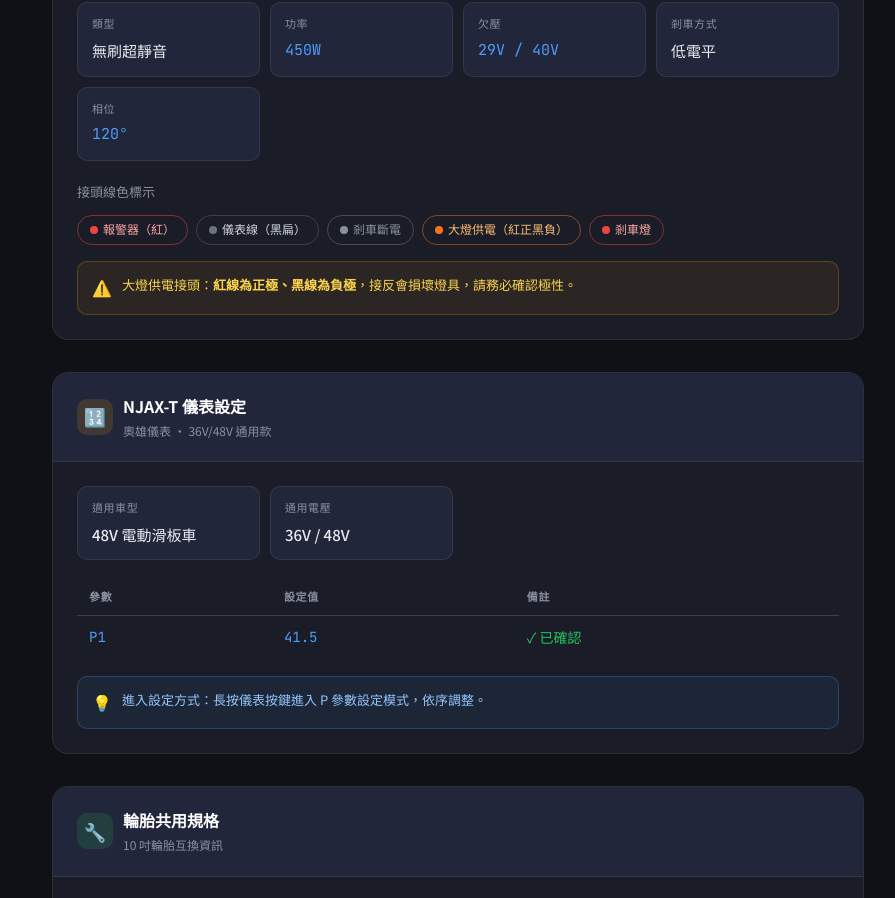
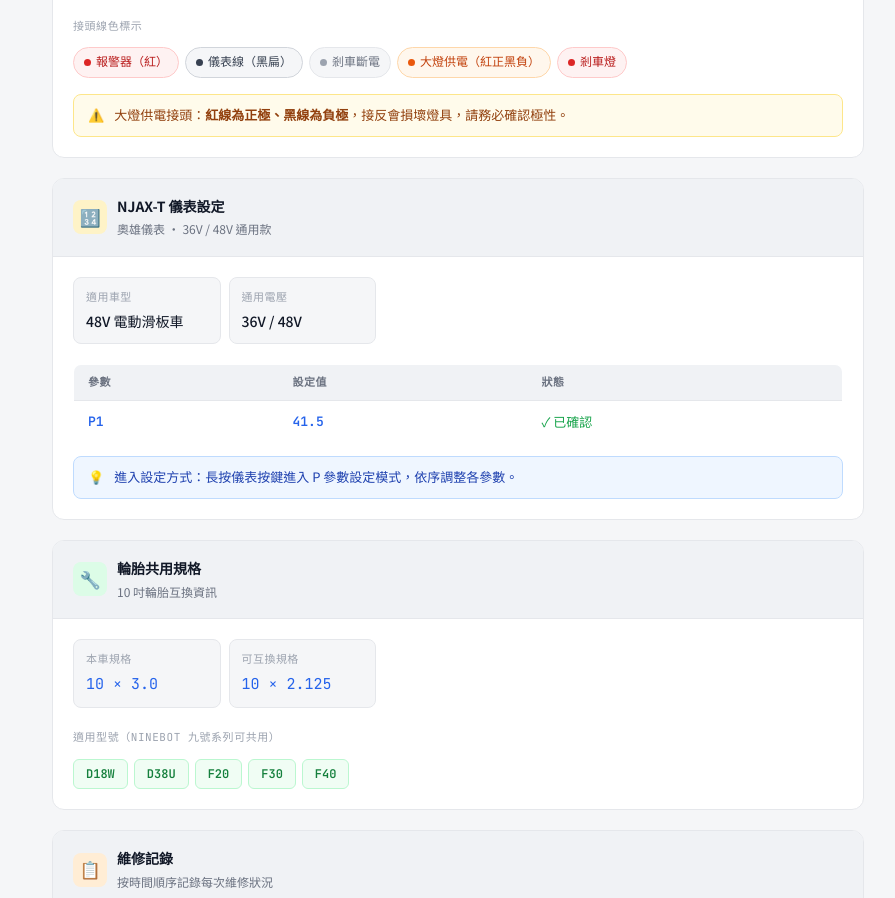
Before and after one commit to gervenbuy/repair-note, a plain HTML site: page index.html in a window 1280 px wide. Shown: the part 761-1659 px from the top of the page, without its empty margins (182-1077 px from the left). Drawn offline with Linux system fonts and the light colour scheme.

Commit message:
Add files via upload

```diff
--- a/index.html
+++ b/index.html
@@ -7,17 +7,21 @@
 <link href="https://fonts.googleapis.com/css2?family=Noto+Sans+TC:wght@400;500;700&family=JetBrains+Mono:wght@400;600&display=swap" rel="stylesheet">
 <style>
   :root {
-    --bg: #0f1117;
-    --bg2: #1a1d27;
-    --bg3: #22263a;
-    --accent: #4f9cf9;
-    --accent2: #f97316;
-    --green: #22c55e;
-    --red: #ef4444;
-    --amber: #f59e0b;
-    --border: rgba(255,255,255,0.08);
-    --text: #e8eaf0;
-    --muted: #8b90a0;
+    --bg: #f5f6f8;
+    --surface: #ffffff;
+    --surface2: #f0f2f5;
+    --accent: #2563eb;
+    --accent-light: #eff6ff;
+    --green: #16a34a;
+    --green-light: #f0fdf4;
+    --amber: #d97706;
+    --amber-light: #fffbeb;
+    --border: #e5e7eb;
+    --border2: #d1d5db;
+    --text: #111827;
+    --text2: #374151;
+    --muted: #6b7280;
+    --muted2: #9ca3af;
     --mono: 'JetBrains Mono', monospace;
     --sans: 'Noto Sans TC', sans-serif;
   }
@@ -32,193 +36,170 @@
     min-height: 100vh;
   }
 
-  /* header */
   header {
+    background: var(--surface);
     border-bottom: 1px solid var(--border);
-    padding: 2rem 1.5rem 1.5rem;
+    padding: 1.75rem 1.5rem 1.5rem;
+  }
+  .header-inner {
     max-width: 860px;
     margin: 0 auto;
     display: flex;
-    align-items: flex-end;
-    gap: 1.5rem;
+    align-items: center;
+    gap: 1.25rem;
     flex-wrap: wrap;
   }
-  .header-icon {
-    font-size: 3rem;
-    line-height: 1;
-    filter: drop-shadow(0 0 18px rgba(79,156,249,0.4));
-    animation: float 3s ease-in-out infinite;
+  .header-icon { font-size: 2.5rem; line-height: 1; }
+  .header-text h1 {
+    font-size: 1.5rem;
+    font-weight: 700;
+    color: var(--text);
+    letter-spacing: -0.02em;
   }
-  @keyframes float {
-    0%,100% { transform: translateY(0); }
-    50% { transform: translateY(-6px); }
-  }
-  .header-text h1 {
-    font-size: 1.75rem;
-    font-weight: 700;
-    letter-spacing: -0.02em;
-    color: #fff;
-  }
-  .header-text p {
-    font-size: 0.875rem;
-    color: var(--muted);
-    margin-top: 4px;
-  }
+  .header-text p { font-size: 13px; color: var(--muted); margin-top: 3px; }
   .badge {
     display: inline-block;
     font-size: 11px;
     font-family: var(--mono);
-    padding: 2px 10px;
+    padding: 2px 8px;
     border-radius: 20px;
-    border: 1px solid;
+    border: 1px solid #bfdbfe;
+    color: var(--accent);
+    background: var(--accent-light);
     margin-left: 8px;
     vertical-align: middle;
   }
-  .badge-blue { border-color: var(--accent); color: var(--accent); }
-  .badge-green { border-color: var(--green); color: var(--green); }
-  .badge-amber { border-color: var(--amber); color: var(--amber); }
 
-  /* nav */
   nav {
+    background: var(--surface);
+    border-bottom: 1px solid var(--border);
+  }
+  .nav-inner {
     max-width: 860px;
     margin: 0 auto;
-    padding: 1rem 1.5rem;
+    padding: 0 1.5rem;
     display: flex;
-    gap: 8px;
-    flex-wrap: wrap;
-    border-bottom: 1px solid var(--border);
+    gap: 0;
+    overflow-x: auto;
   }
   nav a {
     font-size: 13px;
     color: var(--muted);
     text-decoration: none;
-    padding: 4px 14px;
-    border-radius: 20px;
-    border: 1px solid var(--border);
-    transition: all 0.2s;
+    padding: 10px 16px;
+    border-bottom: 2px solid transparent;
+    transition: all 0.15s;
+    white-space: nowrap;
   }
-  nav a:hover { color: var(--accent); border-color: var(--accent); }
+  nav a:hover { color: var(--accent); border-bottom-color: var(--accent); }
 
-  /* main */
   main {
     max-width: 860px;
     margin: 0 auto;
-    padding: 2rem 1.5rem 4rem;
+    padding: 1.75rem 1.5rem 4rem;
     display: flex;
     flex-direction: column;
-    gap: 2rem;
+    gap: 1.25rem;
   }
 
-  /* section card */
   .section-card {
-    background: var(--bg2);
+    background: var(--surface);
     border: 1px solid var(--border);
-    border-radius: 16px;
+    border-radius: 12px;
     overflow: hidden;
-    animation: fadein 0.5s ease both;
+    animation: fadein 0.4s ease both;
   }
   @keyframes fadein {
-    from { opacity: 0; transform: translateY(12px); }
+    from { opacity: 0; transform: translateY(8px); }
     to   { opacity: 1; transform: translateY(0); }
   }
-  .section-card:nth-child(2) { animation-delay: 0.1s; }
-  .section-card:nth-child(3) { animation-delay: 0.2s; }
-  .section-card:nth-child(4) { animation-delay: 0.3s; }
+  .section-card:nth-child(2) { animation-delay: 0.07s; }
+  .section-card:nth-child(3) { animation-delay: 0.14s; }
+  .section-card:nth-child(4) { animation-delay: 0.21s; }
 
   .section-header {
-    padding: 1.25rem 1.5rem;
+    padding: 1rem 1.25rem;
     border-bottom: 1px solid var(--border);
     display: flex;
     align-items: center;
     gap: 10px;
-    background: var(--bg3);
+    background: var(--surface2);
   }
   .section-icon {
-    width: 36px; height: 36px;
-    border-radius: 10px;
+    width: 34px; height: 34px;
+    border-radius: 8px;
     display: flex; align-items: center; justify-content: center;
-    font-size: 18px;
+    font-size: 17px;
     flex-shrink: 0;
   }
-  .icon-blue { background: rgba(79,156,249,0.15); }
-  .icon-orange { background: rgba(249,115,22,0.15); }
-  .icon-green { background: rgba(34,197,94,0.15); }
-  .icon-amber { background: rgba(245,158,11,0.15); }
+  .icon-blue   { background: #dbeafe; }
+  .icon-green  { background: #dcfce7; }
+  .icon-amber  { background: #fef3c7; }
+  .icon-orange { background: #ffedd5; }
 
-  .section-header h2 {
-    font-size: 1rem;
-    font-weight: 700;
-    color: #fff;
-  }
-  .section-header p {
-    font-size: 12px;
-    color: var(--muted);
-    margin-top: 1px;
-  }
-  .section-body { padding: 1.5rem; }
+  .section-header h2 { font-size: 14px; font-weight: 700; color: var(--text); }
+  .section-header p  { font-size: 12px; color: var(--muted); margin-top: 1px; }
+  .section-body { padding: 1.25rem; }
 
-  /* spec grid */
   .spec-grid {
     display: grid;
-    grid-template-columns: repeat(auto-fill, minmax(160px, 1fr));
-    gap: 10px;
+    grid-template-columns: repeat(auto-fill, minmax(140px, 1fr));
+    gap: 8px;
     margin-bottom: 1.25rem;
   }
   .spec-item {
-    background: var(--bg3);
+    background: var(--bg);
     border: 1px solid var(--border);
-    border-radius: 10px;
-    padding: 12px 14px;
+    border-radius: 8px;
+    padding: 10px 12px;
   }
   .spec-label {
     font-size: 11px;
-    color: var(--muted);
+    color: var(--muted2);
     font-family: var(--mono);
-    margin-bottom: 4px;
+    margin-bottom: 3px;
     text-transform: uppercase;
-    letter-spacing: 0.05em;
+    letter-spacing: 0.04em;
   }
-  .spec-val {
-    font-size: 15px;
-    font-weight: 500;
-    color: var(--text);
-  }
-  .spec-val.accent { color: var(--accent); font-family: var(--mono); }
-  .spec-val.big { font-size: 22px; font-family: var(--mono); color: var(--accent); }
+  .spec-val { font-size: 14px; font-weight: 500; color: var(--text); }
+  .spec-val.accent { color: var(--accent); font-family: var(--mono); font-size: 15px; }
 
-  /* controller image */
   .img-wrap {
-    border-radius: 10px;
+    border-radius: 8px;
     overflow: hidden;
     border: 1px solid var(--border);
     margin-bottom: 1.25rem;
-    background: var(--bg3);
+    background: var(--bg);
   }
   .img-wrap img {
     width: 100%;
-    max-height: 360px;
+    max-height: 340px;
     object-fit: contain;
     display: block;
     padding: 1rem;
   }
   .img-caption {
-    padding: 8px 14px;
+    padding: 7px 12px;
     font-size: 12px;
     color: var(--muted);
     border-top: 1px solid var(--border);
     font-family: var(--mono);
+    background: var(--surface2);
   }
 
-  /* wire tags */
-  .wire-row {
-    display: flex;
-    flex-wrap: wrap;
-    gap: 8px;
-    margin-top: 0.75rem;
+  .divider-label {
+    font-size: 11px;
+    color: var(--muted2);
+    font-family: var(--mono);
+    text-transform: uppercase;
+    letter-spacing: 0.05em;
+    margin-bottom: 8px;
   }
+
+  .wire-row { display: flex; flex-wrap: wrap; gap: 6px; margin-top: 0.75rem; }
   .wire-tag {
     font-size: 12px;
-    padding: 4px 12px;
+    padding: 4px 10px;
     border-radius: 20px;
     border: 1px solid;
     font-family: var(--mono);
@@ -226,90 +207,81 @@
     align-items: center;
     gap: 5px;
   }
-  .wire-dot {
-    width: 8px; height: 8px;
-    border-radius: 50%;
-    flex-shrink: 0;
-  }
-  .wt-red { border-color: rgba(239,68,68,0.5); color: #fca5a5; }
-  .wt-red .wire-dot { background: #ef4444; }
-  .wt-gray { border-color: rgba(139,144,160,0.4); color: var(--muted); }
-  .wt-gray .wire-dot { background: #8b90a0; }
-  .wt-orange { border-color: rgba(249,115,22,0.5); color: #fdba74; }
-  .wt-orange .wire-dot { background: #f97316; }
-  .wt-black { border-color: rgba(255,255,255,0.15); color: #d1d5db; }
-  .wt-black .wire-dot { background: #6b7280; }
+  .wire-dot { width: 7px; height: 7px; border-radius: 50%; flex-shrink: 0; }
+  .wt-red    { border-color: #fecaca; color: #b91c1c; background: #fef2f2; }
+  .wt-red .wire-dot { background: #dc2626; }
+  .wt-gray   { border-color: var(--border); color: var(--muted); background: var(--bg); }
+  .wt-gray .wire-dot { background: #9ca3af; }
+  .wt-orange { border-color: #fed7aa; color: #c2410c; background: #fff7ed; }
+  .wt-orange .wire-dot { background: #ea580c; }
+  .wt-black  { border-color: var(--border2); color: var(--text2); background: var(--bg); }
+  .wt-black .wire-dot { background: #374151; }
 
-  /* warning block */
-  .warn-block {
+  .alert {
     display: flex;
     gap: 10px;
-    background: rgba(245,158,11,0.08);
-    border: 1px solid rgba(245,158,11,0.25);
-    border-radius: 10px;
-    padding: 12px 14px;
+    border-radius: 8px;
+    padding: 10px 14px;
     margin-top: 1rem;
     font-size: 13px;
-    color: #fcd34d;
     align-items: flex-start;
+    line-height: 1.6;
   }
-  .warn-block .wi { flex-shrink: 0; font-size: 16px; }
+  .alert-amber { background: var(--amber-light); border: 1px solid #fde68a; color: #92400e; }
+  .alert-blue  { background: var(--accent-light); border: 1px solid #bfdbfe; color: #1e40af; }
 
-  /* table */
   .nb-table {
     width: 100%;
     border-collapse: collapse;
-    font-size: 14px;
-    margin-top: 0.5rem;
+    font-size: 13px;
+    margin-top: 0.75rem;
+    border: 1px solid var(--border);
+    border-radius: 8px;
+    overflow: hidden;
   }
   .nb-table th {
     text-align: left;
-    padding: 8px 12px;
+    padding: 8px 14px;
     font-size: 11px;
     font-family: var(--mono);
     color: var(--muted);
     text-transform: uppercase;
-    letter-spacing: 0.06em;
+    letter-spacing: 0.05em;
+    background: var(--surface2);
     border-bottom: 1px solid var(--border);
   }
   .nb-table td {
-    padding: 10px 12px;
+    padding: 10px 14px;
     border-bottom: 1px solid var(--border);
-    color: var(--text);
+    color: var(--text2);
   }
   .nb-table tr:last-child td { border-bottom: none; }
-  .nb-table tr:hover td { background: var(--bg3); }
-  .nb-table .mono { font-family: var(--mono); color: var(--accent); }
-  .nb-table .check { color: var(--green); }
+  .nb-table tr:hover td { background: var(--bg); }
+  .nb-table .mono  { font-family: var(--mono); color: var(--accent); font-weight: 600; }
+  .nb-table .check { color: var(--green); font-weight: 500; }
 
-  /* compat tags */
-  .compat-row {
-    display: flex;
-    flex-wrap: wrap;
-    gap: 8px;
-    margin-top: 0.75rem;
-  }
+  .compat-row { display: flex; flex-wrap: wrap; gap: 6px; margin-top: 0.75rem; }
   .compat-tag {
-    font-size: 13px;
+    font-size: 12px;
     font-family: var(--mono);
-    padding: 5px 14px;
-    border-radius: 8px;
-    background: rgba(34,197,94,0.1);
-    border: 1px solid rgba(34,197,94,0.3);
-    color: #86efac;
+    font-weight: 600;
+    padding: 4px 12px;
+    border-radius: 6px;
+    background: var(--green-light);
+    border: 1px solid #bbf7d0;
+    color: #15803d;
   }
 
-  /* repair log */
   .log-entry {
     border: 1px solid var(--border);
-    border-radius: 12px;
+    border-radius: 10px;
     overflow: hidden;
-    margin-bottom: 12px;
+    margin-bottom: 10px;
   }
   .log-entry:last-child { margin-bottom: 0; }
   .log-date {
-    padding: 10px 14px;
-    background: var(--bg3);
+    padding: 9px 14px;
+    background: var(--surface2);
     font-size: 12px;
     font-family: var(--mono);
     color: var(--accent);
@@ -318,68 +290,72 @@
     align-items: center;
     gap: 8px;
   }
-  .log-body { padding: 14px; font-size: 14px; color: var(--muted); }
-  .log-body p { margin-bottom: 6px; }
+  .log-title { color: var(--text); font-weight: 600; }
+  .log-body { padding: 12px 14px; font-size: 13px; color: var(--text2); }
+  .log-body p { margin-bottom: 5px; }
   .log-body p:last-child { margin-bottom: 0; }
-  .log-label { color: var(--text); font-weight: 500; margin-right: 6px; }
+  .log-label { color: var(--text); font-weight: 500; margin-right: 5px; }
 
   .empty-log {
     text-align: center;
-    padding: 2.5rem;
-    color: var(--muted);
-    font-size: 14px;
-    border: 1px dashed var(--border);
-    border-radius: 12px;
+    padding: 2.5rem 1rem;
+    color: var(--muted2);
+    font-size: 13px;
+    border: 1.5px dashed var(--border2);
+    border-radius: 10px;
   }
   .empty-log .big { font-size: 2rem; margin-bottom: 8px; }
 
-  /* footer */
   footer {
+    background: var(--surface);
+    border-top: 1px solid var(--border);
+    padding: 1.25rem 1.5rem;
+  }
+  .footer-inner {
     max-width: 860px;
     margin: 0 auto;
-    padding: 1.5rem;
-    border-top: 1px solid var(--border);
     font-size: 12px;
     color: var(--muted);
     display: flex;
     justify-content: space-between;
     flex-wrap: wrap;
-    gap: 8px;
+    gap: 6px;
   }
   footer a { color: var(--accent); text-decoration: none; }
   footer a:hover { text-decoration: underline; }
 
   @media (max-width: 600px) {
-    header { padding: 1.25rem 1rem 1rem; }
-    nav { padding: 0.75rem 1rem; }
-    main { padding: 1.25rem 1rem 3rem; }
+    main { padding: 1rem 1rem 3rem; }
     .spec-grid { grid-template-columns: 1fr 1fr; }
-    .header-text h1 { font-size: 1.4rem; }
+    nav a { padding: 10px 10px; font-size: 12px; }
   }
 </style>
 </head>
 <body>
 
 <header>
+  <div class="header-inner">
     <div class="header-icon">🛴</div>
     <div class="header-text">
       <h1>電動滑板車維修筆記
-      <span class="badge badge-blue">Public</span>
+        <span class="badge">gervenbuy</span>
       </h1>
       <p>記錄維修過程、零件規格與設定參數，方便日後查閱與更新。</p>
+    </div>
   </div>
 </header>
 
 <nav>
-  <a href="#controller">控制器</a>
-  <a href="#display">儀表設定</a>
-  <a href="#tire">輪胎規格</a>
-  <a href="#log">維修記錄</a>
+  <div class="nav-inner">
+    <a href="#controller">⚡ 控制器</a>
+    <a href="#display">🔢 儀表設定</a>
+    <a href="#tire">🔧 輪胎規格</a>
+    <a href="#log">📋 維修記錄</a>
+  </div>
 </nav>
 
 <main>
 
-  <!-- 控制器 -->
   <div class="section-card" id="controller">
     <div class="section-header">
       <div class="section-icon icon-blue">⚡</div>
@@ -392,11 +368,7 @@
       <div class="img-wrap">
         <img src="https://raw.githubusercontent.com/gervenbuy/repair-note/main/controller.jpg"
              alt="控制器線路接頭標示"
-             onerror="this.style.display='none';this.nextElementSibling.style.display='flex'">
-        <div style="display:none; align-items:center; justify-content:center; height:180px; color:var(--muted); font-size:14px; flex-direction:column; gap:8px;">
-          <span style="font-size:2rem;">📷</span>
-          <span>controller.jpg</span>
-        </div>
+             onerror="this.style.display='none'">
         <div class="img-caption">▲ 圖1：各接頭位置與線色標示</div>
       </div>
 
@@ -423,7 +395,7 @@
         </div>
       </div>
 
-      <div style="font-size:13px; color:var(--muted); margin-bottom:6px;">接頭線色標示</div>
+      <div class="divider-label">接頭線色標示</div>
       <div class="wire-row">
         <span class="wire-tag wt-red"><span class="wire-dot"></span>報警器（紅）</span>
         <span class="wire-tag wt-black"><span class="wire-dot"></span>儀表線（黑扁）</span>
@@ -432,20 +404,19 @@
         <span class="wire-tag wt-red"><span class="wire-dot"></span>剎車燈</span>
       </div>
 
-      <div class="warn-block">
-        <span class="wi">⚠️</span>
+      <div class="alert alert-amber">
+        <span>⚠️</span>
         <span>大燈供電接頭：<strong>紅線為正極、黑線為負極</strong>，接反會損壞燈具，請務必確認極性。</span>
       </div>
     </div>
   </div>
 
-  <!-- 儀表 -->
   <div class="section-card" id="display">
     <div class="section-header">
       <div class="section-icon icon-amber">🔢</div>
       <div>
         <h2>NJAX-T 儀表設定</h2>
-        <p>奧雄儀表 · 36V/48V 通用款</p>
+        <p>奧雄儀表 · 36V / 48V 通用款</p>
       </div>
     </div>
     <div class="section-body">
@@ -459,26 +430,27 @@
           <div class="spec-val">36V / 48V</div>
         </div>
       </div>
+
       <table class="nb-table">
         <thead>
-          <tr><th>參數</th><th>設定值</th><th>備註</th></tr>
+          <tr><th>參數</th><th>設定值</th><th>狀態</th></tr>
         </thead>
         <tbody>
           <tr>
             <td class="mono">P1</td>
             <td class="mono">41.5</td>
-            <td style="color:var(--green);">✓ 已確認</td>
+            <td class="check">✓ 已確認</td>
           </tr>
         </tbody>
       </table>
-      <div class="warn-block" style="background:rgba(79,156,249,0.08); border-color:rgba(79,156,249,0.25); color:#93c5fd;">
-        <span class="wi">💡</span>
-        <span>進入設定方式：長按儀表按鍵進入 P 參數設定模式，依序調整。</span>
+
+      <div class="alert alert-blue" style="margin-top:0.75rem;">
+        <span>💡</span>
+        <span>進入設定方式：長按儀表按鍵進入 P 參數設定模式，依序調整各參數。</span>
       </div>
     </div>
   </div>
 
-  <!-- 輪胎 -->
   <div class="section-card" id="tire">
     <div class="section-header">
       <div class="section-icon icon-green">🔧</div>
@@ -490,7 +462,7 @@
     <div class="section-body">
       <div class="spec-grid">
         <div class="spec-item">
-          <div class="spec-label">規格 A</div>
+          <div class="spec-label">本車規格</div>
           <div class="spec-val accent">10 × 3.0</div>
         </div>
         <div class="spec-item">
@@ -498,7 +470,8 @@
           <div class="spec-val accent">10 × 2.125</div>
         </div>
       </div>
-      <div style="font-size:13px; color:var(--muted); margin-bottom:6px;">Ninebot 九號同尺寸可共用 · 適用型號</div>
+
+      <div class="divider-label">適用型號（Ninebot 九號系列可共用）</div>
       <div class="compat-row">
         <span class="compat-tag">D18W</span>
         <span class="compat-tag">D38U</span>
@@ -509,43 +482,32 @@
     </div>
   </div>
 
-  <!-- 維修記錄 -->
   <div class="section-card" id="log">
     <div class="section-header">
       <div class="section-icon icon-orange">📋</div>
       <div>
         <h2>維修記錄</h2>
-        <p>按時間順序記錄每次維修</p>
+        <p>按時間順序記錄每次維修狀況</p>
       </div>
     </div>
     <div class="section-body">
       <div class="empty-log">
         <div class="big">🔩</div>
-        <div>尚無維修記錄</div>
-        <div style="margin-top:6px; font-size:12px;">有新維修時，請告知 Claude 幫你新增到這裡</div>
+        <div style="font-weight:500; color:var(--muted); margin-bottom:4px;">尚無維修記錄</div>
+        <div>有新維修時，告知 Claude 幫你新增到這裡</div>
       </div>
-
-      <!-- 範例（隱藏）：以後有維修記錄時照這格式新增
-      <div class="log-entry">
-        <div class="log-date">📅 2025-05-18 &nbsp;·&nbsp; 前輪異音處理</div>
-        <div class="log-body">
-          <p><span class="log-label">問題：</span>行駛時前輪發出規律性異音</p>
-          <p><span class="log-label">處理：</span>重新鎖緊輪轂螺絲，補充軸承潤滑脂</p>
-          <p><span class="log-label">零件：</span>無更換</p>
-          <p><span class="log-label">結果：</span>✅ 異音消除</p>
-        </div>
-      </div>
-      -->
     </div>
   </div>
 
 </main>
 
 <footer>
+  <div class="footer-inner">
     <span>🛴 電動滑板車維修筆記 · gervenbuy</span>
     <span>最後更新：2025-05-18 &nbsp;·&nbsp;
       <a href="https://github.com/gervenbuy/repair-note" target="_blank">GitHub ↗</a>
     </span>
+  </div>
 </footer>
 
 </body>
```
Lines whose indentation alone changed are shown as unchanged.
